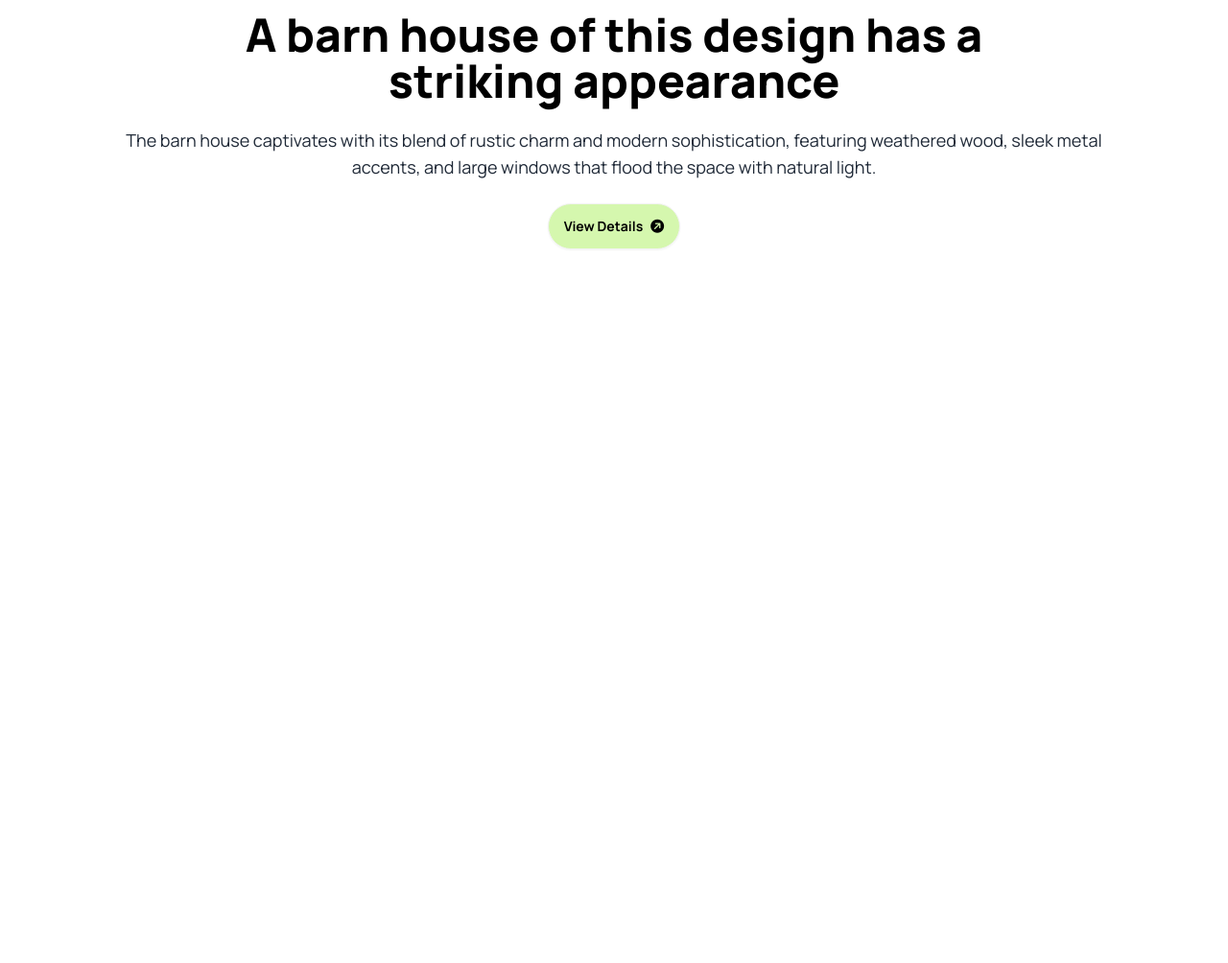
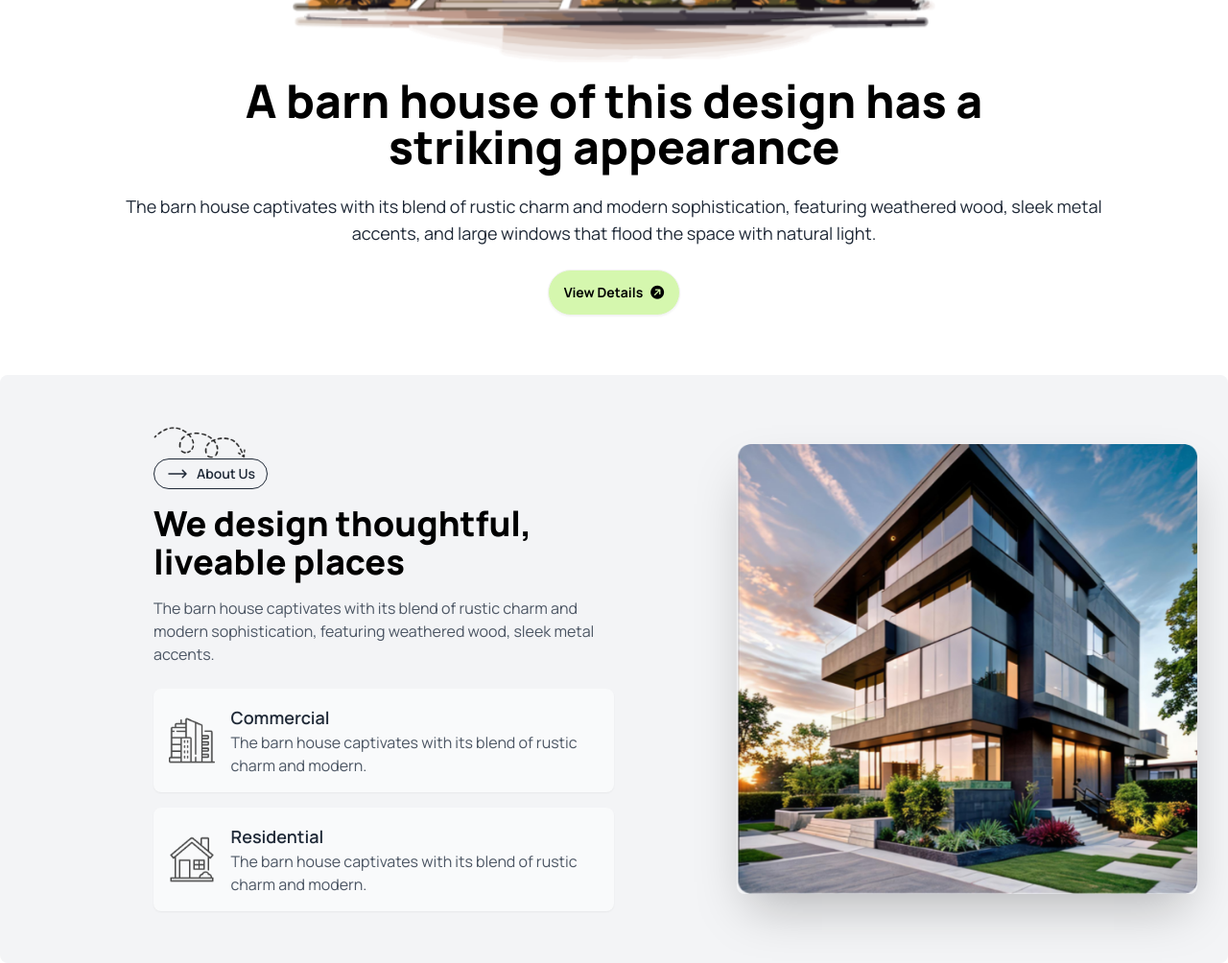
Before and after one commit to akib1437/Assingment-3, a plain HTML site: page index.html in a window 1280 px wide. Shown: the part 477-1481 px from the top of the page at 96% size. Before the commit the page ends 868 px from the top, so only its background shows below. Drawn offline with nearby package versions, Linux system fonts and the light colour scheme; a web font is replaced by a local one.

Commit message:
about us

```diff
--- a/index.html
+++ b/index.html
@@ -22,7 +22,7 @@
                     colors: {
                         clifford: '#da373d',
 
-                        'primary-btn':'rgb(171, 239, 95)',
+                        'primary-btn': 'rgb(171, 239, 95)',
 
                         'section-btn': 'rgba(171, 239, 95, 0.5)',
 
@@ -93,11 +93,11 @@
             </div>
         </nav>
         <!-- Banner hero -->
-        <section>
+
         <div class="hero  min-h-screen">
             <div class=" hero-content flex-col lg:flex-col">
                 <img src="./assets/banner.png"
-                        class="w-full max-xs sm:max-w-md md :max-w-lg lg :max-w-2xl  rounded-lg " />
+                    class="w-full max-xs sm:max-w-md md:max-w-lg lg:max-w-2xl  rounded-lg " />
                 <div>
                     <h1
                         class="text-3xl sm:text-4xl  md:text-5xl font-extrabold text-center sm:w-3/4 mx-auto text-black">
@@ -116,8 +116,57 @@
                 </div>
             </div>
         </div>
+    </header>
+
+    <main>
+        <!-- Section about US -->
+        <section class="flex flex-col lg:flex-row items-center justify-between bg-gray-100 rounded-lg p-8">
+            <div class="lg:w-1/2 mb-8 lg:mb-0 ml-0 lg:ml-32 ">
+                <img class="w-24" src="assets/Vector.png" alt="">
+                <button class="btn btn-outline btn-sm mb-4 rounded-full"><svg xmlns="http://www.w3.org/2000/svg"
+                        fill="none" viewBox="0 0 24 24" stroke-width="1.5" stroke="currentColor" class="size-6">
+                        <path stroke-linecap="round" stroke-linejoin="round"
+                            d="M17.25 8.25 21 12m0 0-3.75 3.75M21 12H3" />
+                    </svg>About Us</button>
+                <h2 class="text-4xl font-extrabold text-black mb-4"> We design thoughtful, liveable places</h2>
+                <p class="text-gray-600 mb-6">The barn house captivates with its blend of rustic charm and
+                    modern sophistication, featuring weathered wood, sleek metal accents.</p>
+
+                <div class="space-y-4">
+                    <div class="bg-gray-50 p-4 rounded-lg shadow-sm flex items-center">
+                        <div class="text-4xl text-gray-800 mr-4">
+                            <img src="assets/commercial.png" alt="">
+                        </div>
+                        <div>
+                            <h3 class="text-lg font-semibold text-gray-800">Commercial</h3>
+                            <p class="text-gray-600">The barn house captivates with its blend of rustic charm and
+                                modern.</p>
+                        </div>
+                    </div>
+                    <div class="bg-gray-50 p-4 rounded-lg shadow-sm flex items-center ">
+                        <div class="text-4xl text-gray-800 mr-4">
+                            <img src="assets/residential.png" alt="">
+                        </div>
+                        <div>
+                            <h3 class="text-lg font-semibold text-gray-800">Residential</h3>
+                            <p class="text-gray-600">The barn house captivates with its blend of rustic charm and
+                                modern.</p>
+                        </div>
+                    </div>
+                </div>
+            </div>
+            <div class="lg:w-1/2 ml-0 lg:ml-32">
+                <img class="w-full max-w-lg rounded-lg shadow-2xl h-auto mx-auto lg:mx-0 lg:my-10"
+                    src="assets/Rectangle.png" alt="">
+            </div>
         </section>
-    </header>
+
+
+    </main>
+
+    <footer>
+
+    </footer>
 </body>
 
 </html>
```
Lines whose indentation alone changed are shown as unchanged.
